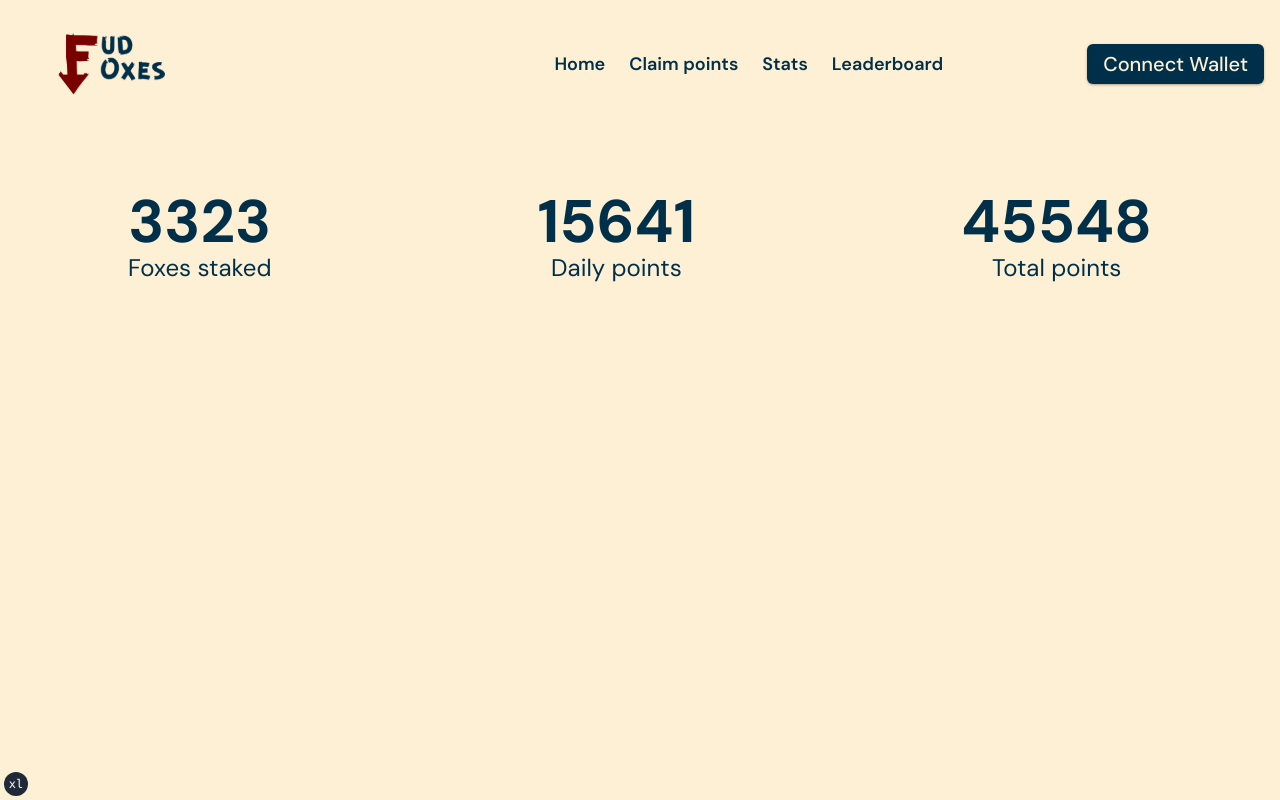
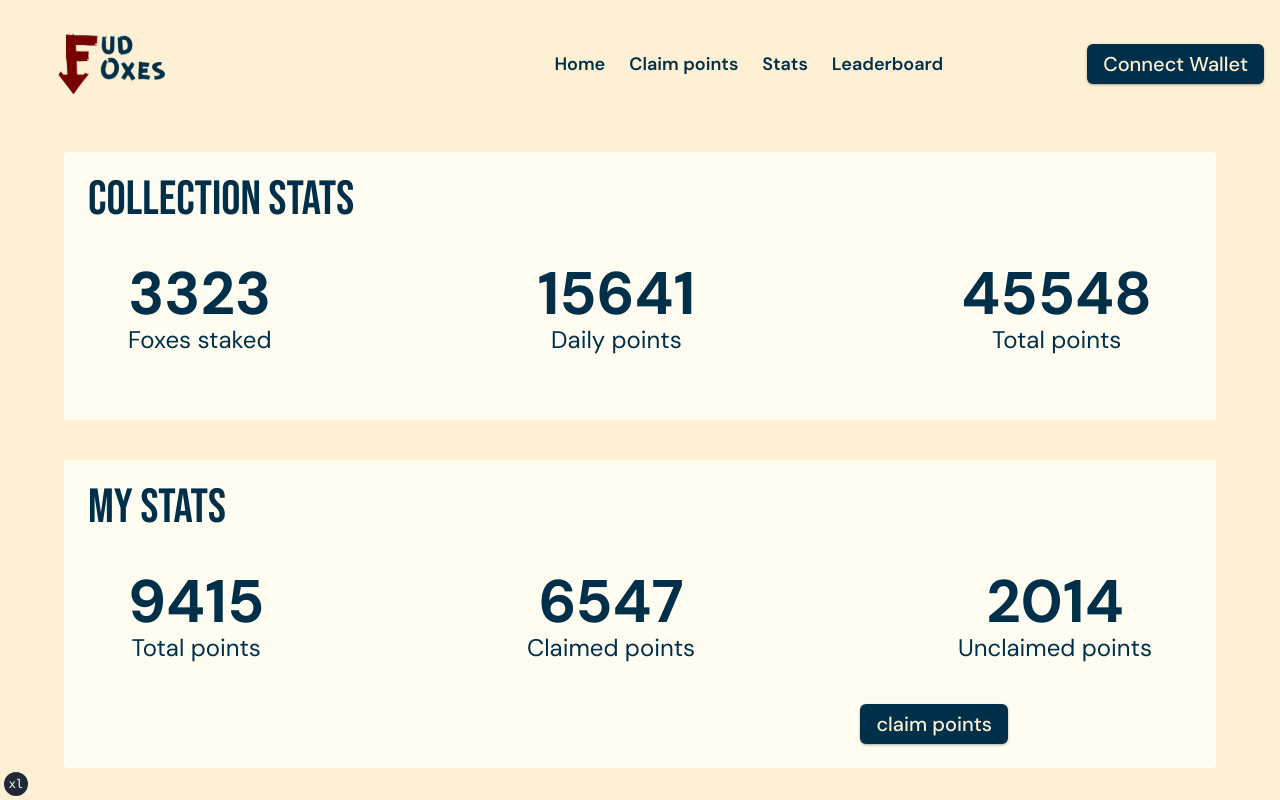
Before and after one commit to smurf-Azrael/Steik, a Next.js app: page /stats in a window 1280 px wide. Built offline with nearby package versions, Linux system fonts and the light colour scheme.

Commit message:
feat: stats page added

```diff
--- a/app/stats/page.tsx
+++ b/app/stats/page.tsx
@@ -8,10 +8,30 @@ import StatisticContainer from "@/components/common/statistic-contianer"
 export default function Dashboard() {
   return (
     <section className="px-16 pb-3 pt-6">
-      <div className="mx-auto mt-3 flex flex-wrap items-center justify-center gap-8 sm:mt-4 sm:justify-between md:mt-8 md:max-w-3xl lg:mt-10 xl:max-w-5xl">
-        <StatisticContainer number={3323} content={"Foxes staked"} />
-        <StatisticContainer number={15641} content={"Daily points"} />
-        <StatisticContainer number={45548} content={"Total points"} />
+      <div className="rounded bg-[#FFFDF1] p-6">
+        <p className="font-bebas text-2xl  text-custom sm:text-3xl md:text-4xl xl:text-5xl">
+          COLLECTION STATS
+        </p>
+        <div className="mx-auto mt-3 flex flex-wrap items-center justify-center gap-8 sm:mb-4 sm:mt-4 sm:justify-between md:mb-8 md:mt-8 md:max-w-3xl lg:mb-10 lg:mt-10 xl:max-w-5xl">
+          <StatisticContainer number={3323} content={"Foxes staked"} />
+          <StatisticContainer number={15641} content={"Daily points"} />
+          <StatisticContainer number={45548} content={"Total points"} />
+        </div>
+      </div>
+      <div className="mt-10 rounded bg-[#FFFDF1] p-6">
+        <p className="font-bebas text-2xl  text-custom sm:text-3xl md:text-4xl xl:text-5xl">
+          MY STATS
+        </p>
+        <div className="mx-auto mt-3 flex flex-wrap items-center justify-center gap-8 sm:mb-4 sm:mt-4 sm:justify-between md:mb-8 md:mt-8 md:max-w-3xl lg:mb-10 lg:mt-10 xl:max-w-5xl">
+          <StatisticContainer number={9415} content={"Total points"} />
+          <StatisticContainer number={6547} content={"Claimed points"} />
+          <StatisticContainer number={2014} content={"Unclaimed points"} />
+        </div>
+        <div className="mt-4 flex w-5/6 justify-end">
+          <Button className="whitespace-nowrap text-lg md:text-xl">
+            claim points
+          </Button>
+        </div>
       </div>
     </section>
   )
--- a/components/header/main-nav.tsx
+++ b/components/header/main-nav.tsx
@@ -4,9 +4,7 @@ import Link from "next/link"
 import foxLogoSVG from "@/public/foxes-logo.svg"
 
 import { NavItem } from "@/types/nav"
-import { siteConfig } from "@/config/site"
 import { cn } from "@/lib/utils"
-import { Icons } from "@/components/icons"
 
 interface MainNavProps {
   items?: NavItem[]
--- a/components/header/mobile-menu.tsx
+++ b/components/header/mobile-menu.tsx
@@ -1,8 +1,10 @@
 "use client"
 
 import React from "react"
+import Link from "next/link"
 
-import { Button } from "@/components/ui/button"
+import { siteConfig } from "@/config/site"
+import { cn } from "@/lib/utils"
 import {
   Sheet,
   SheetClose,
@@ -22,19 +24,23 @@ export default function MobileMenu({ children }: MobileMenuProps) {
   return (
     <Sheet>
       <SheetTrigger asChild>{children}</SheetTrigger>
-      <SheetContent>
-        <SheetHeader>
-          <SheetTitle>Edit profile</SheetTitle>
-          <SheetDescription>
-            Make changes to your profile here.
-          </SheetDescription>
-        </SheetHeader>
-        <div className="grid gap-4 py-4"></div>
-        <SheetFooter>
-          <SheetClose asChild>
-            <Button type="submit">Save changes</Button>
-          </SheetClose>
-        </SheetFooter>
+      <SheetContent className="py-16">
+        {siteConfig.mainNav?.length
+          ? siteConfig.mainNav?.map(
+              (item, index) =>
+                item.href && (
+                  <Link
+                    key={index}
+                    href={item.href}
+                    className={cn("mt-5 flex items-center text-lg")}
+                  >
+                    <p className="font-bebas  text-3xl text-custom">
+                      {item.title}
+                    </p>
+                  </Link>
+                )
+            )
+          : null}
       </SheetContent>
     </Sheet>
   )
```
